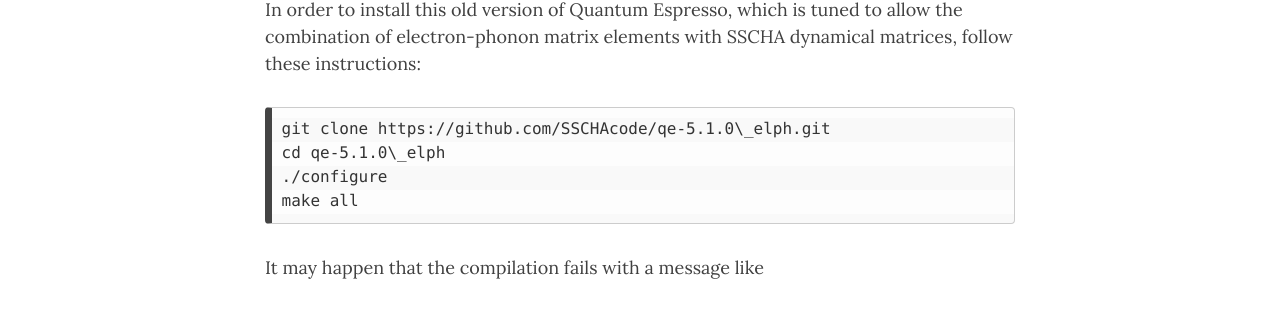
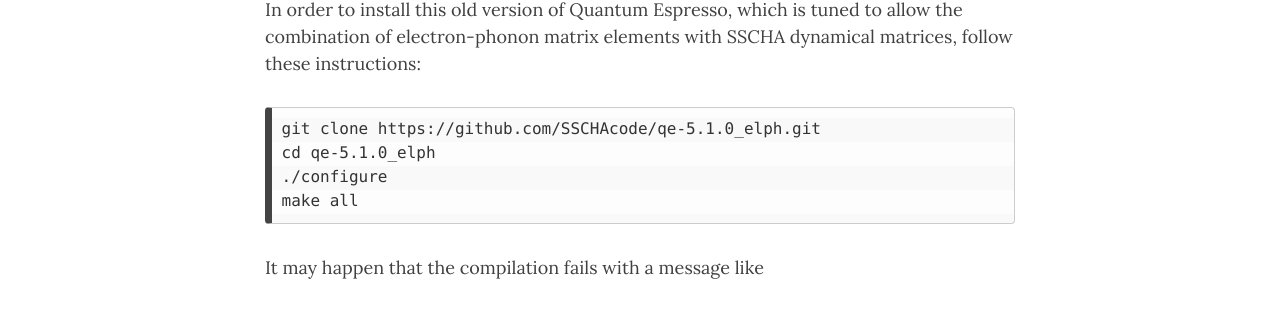
Before and after one commit to SSCHAcode/sschacode.github.io, a Jekyll site: the page built from download.md, in a window 1280 px wide and 900 px high, scrolled down 5170 px. Shown: the part 141-450 px from the top of the window. Built offline with Jekyll 4.4.1, drawn with Linux system fonts in a browser that asks for light colours; nearby versions of some CDN libraries.

````diff
--- a/download.md
+++ b/download.md
@@ -139,8 +139,8 @@ Make sure that at the end of the installation no error is displayed, and the wri
 
 In order to install this old version of Quantum Espresso, which is tuned to allow the combination of electron-phonon matrix elements with SSCHA dynamical matrices, follow these instructions:
 ```
-git clone https://github.com/SSCHAcode/qe-5.1.0\_elph.git
-cd qe-5.1.0\_elph
+git clone https://github.com/SSCHAcode/qe-5.1.0_elph.git
+cd qe-5.1.0_elph
 ./configure
 make all
 ```
````
